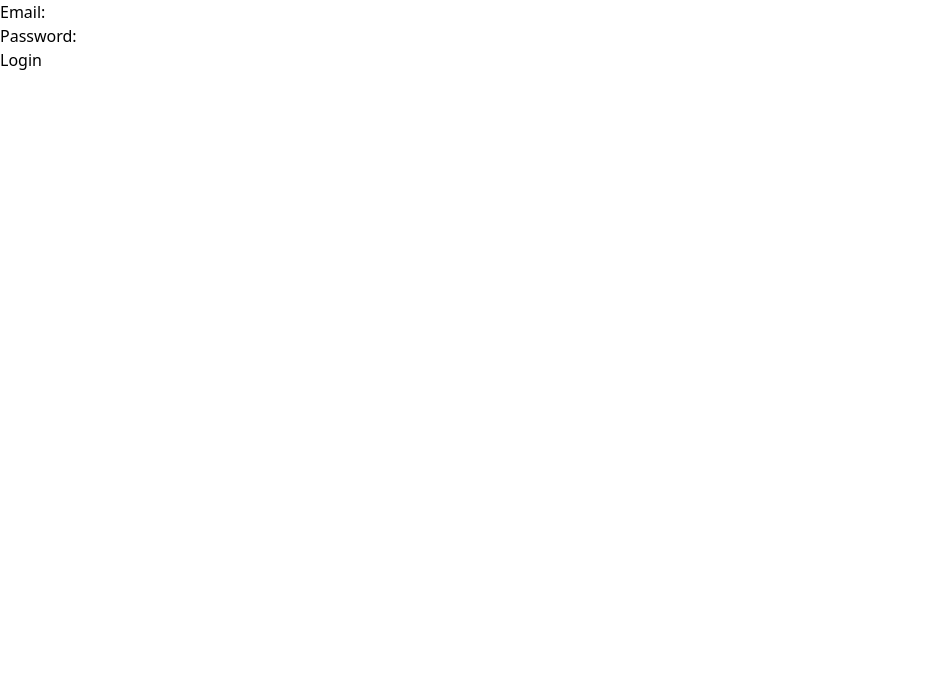
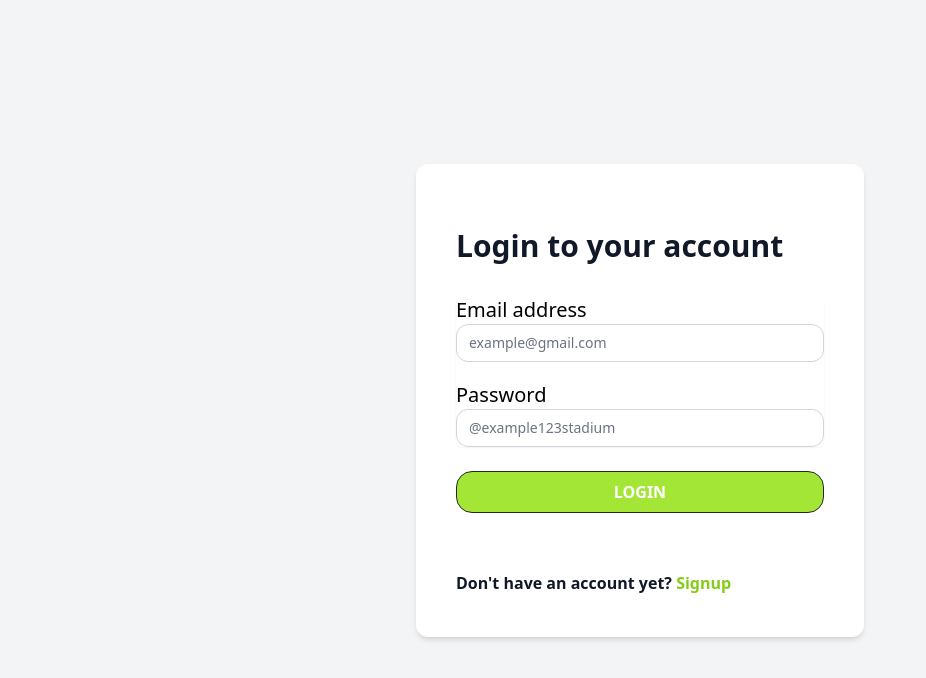
Before and after one commit to MuqarrabG/Whatsapp-Mockup, a React (Create React App) app in the folder app/: page / in a window 1280 px wide. Shown: the top 678 px of the page, without its empty margins (0-926 px from the left). Built offline with nearby package versions, Linux system fonts and the light colour scheme.

Commit message:
Styling Login page

```diff
--- a/app/src/App.js
+++ b/app/src/App.js
@@ -13,6 +13,7 @@ function App() {
     <Router>
       <Routes>
         <Route path="/" element={<LoginPage />}/>
+        <Route path="/signup" element={<LoginPage />}/>
       </Routes>
     </Router>
   );
--- a/app/src/components/Auth.js
+++ b/app/src/components/Auth.js
@@ -1,12 +1,12 @@
 // src/LoginPage.js
-import React, { useState } from 'react';
+import React, { useState } from "react";
 
 function LoginPage() {
-  const [credentials, setCredentials] = useState({ email: '', password: '' });
+  const [credentials, setCredentials] = useState({ email: "", password: "" });
 
   const handleChange = (e) => {
     const { name, value } = e.target;
-    setCredentials(prevState => ({ ...prevState, [name]: value }));
+    setCredentials((prevState) => ({ ...prevState, [name]: value }));
   };
 
   const handleSubmit = (e) => {
@@ -16,20 +16,59 @@ function LoginPage() {
   };
 
   return (
-    <div>
-      <form onSubmit={handleSubmit}>
+    <div className="min-h-screen bg-gray-100 flex items-center justify-center py-12 px-4 sm:px-6 lg:px-8">
+      <div className="max-w-md w-full space-y-8 bg-white p-10 rounded-xl shadow-md">
         <div>
-          <label class="hover:text-sky-500">Email:</label>
-          <input type="email" name="email" value={credentials.email} onChange={handleChange} required />
+          <h2 className="mt-6 text text-3xl font-bold text-gray-900">
+            Login to your account
+          </h2>
         </div>
-        <div>
-          <label>Password:</label>
-          <input type="password" name="password" value={credentials.password} onChange={handleChange} required />
-        </div>
-        <div>
-          <button type="submit">Login</button>
-        </div>
-      </form>
+        <form className="mt-8 space-y-6" onSubmit={handleSubmit}>
+          <div className="rounded-md shadow-sm -space-y-px">
+            <div className="pb-5">
+              <label className="text-xl font-normal">Email address</label>
+              <input
+                type="email"
+                name="email"
+                value={credentials.email}
+                onChange={handleChange}
+                required
+                className="appearance-none rounded-xl relative block w-full px-3 py-2 border border-gray-300 placeholder-gray-500 text-gray-900 focus:outline-none focus:ring-indigo-500 focus:border-indigo-500 focus:z-10 sm:text-sm"
+                placeholder="example@gmail.com"
+              />
+            </div>
+            <div>
+              <label className="text-xl font-normal">Password</label>
+              <input
+                type="password"
+                name="password"
+                value={credentials.password}
+                onChange={handleChange}
+                required
+                className="appearance-none rounded-xl relative block w-full px-3 py-2 border border-gray-300 placeholder-gray-500 text-gray-900 focus:outline-none focus:ring-indigo-500 focus:border-indigo-500 focus:z-10 sm:text-sm"
+                placeholder="@example123stadium"
+              />
+            </div>
+          </div>
+
+          <div>
+            <button
+              type="submit"
+              className="group relative w-full flex justify-center py-2 px-4 border border-zinc-800 text-md font-bold rounded-2xl text-white bg-lime-400 hover:bg-lime-500 focus:outline-none focus:ring-2 focus:ring-offset-2 focus:ring-indigo-500"
+            >
+              LOGIN
+            </button>
+          </div>
+          <div class="pt-8 text-base font-semibold leading-7">
+            <p class="text-gray-900">Don't have an account yet? <a
+                href="/signup"
+                class="font-bold text-lime-500 hover:text-sky-600"
+              >
+                Signup
+              </a></p>
+          </div>
+        </form>
+      </div>
     </div>
   );
 }
--- a/app/tailwind.config.js
+++ b/app/tailwind.config.js
@@ -7,4 +7,11 @@ module.exports = {
     require('tailwindcss'),
     require('autoprefixer'),
   ],
+  theme: {
+    extend: {
+      backgroundColor: {
+        'limegreen': '#94FF0D',
+      }
+    },
+  },
 }
```
